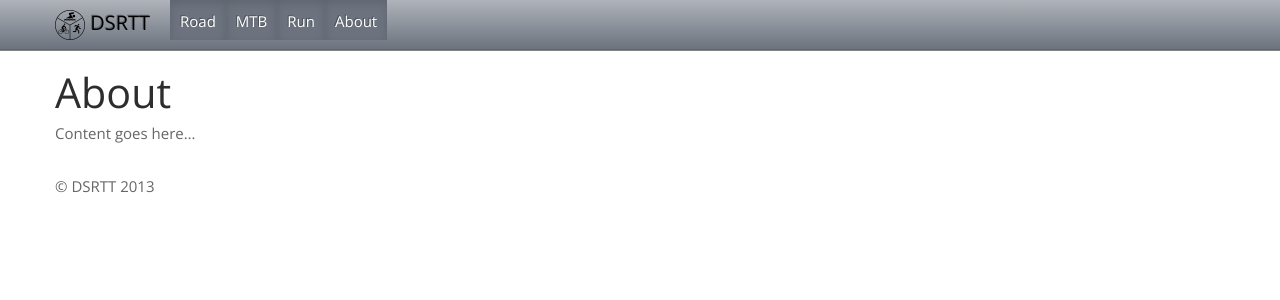
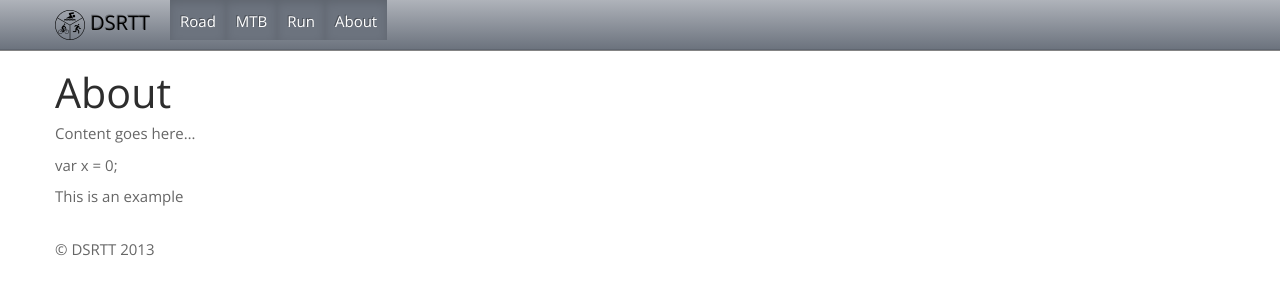
Before and after one commit to dsracing/dsrtt.com, a Jekyll site: the page built from about/index.md, in a window 1280 px wide. Shown: the top 300 px of the page. Built offline with Jekyll 4.4.1, drawn with Linux system fonts in a browser that asks for light colours; Markdown is read by kramdown in place of the engine named in the settings.

Commit message:
Just some example code and a serve.sh to help with dev

```diff
--- a/about/index.md
+++ b/about/index.md
@@ -8,3 +8,7 @@ permalink: /
 About
 =====
 Content goes here...
+
+   var x = 0;
+
+This is an example
--- a/index.html
+++ b/index.html
@@ -3,4 +3,4 @@ layout: default
 title: Home
 ---
 
-<p>Home Page</p>
+<p>Home Page!</p>
```
Also changed, not shown: 1 other file.
